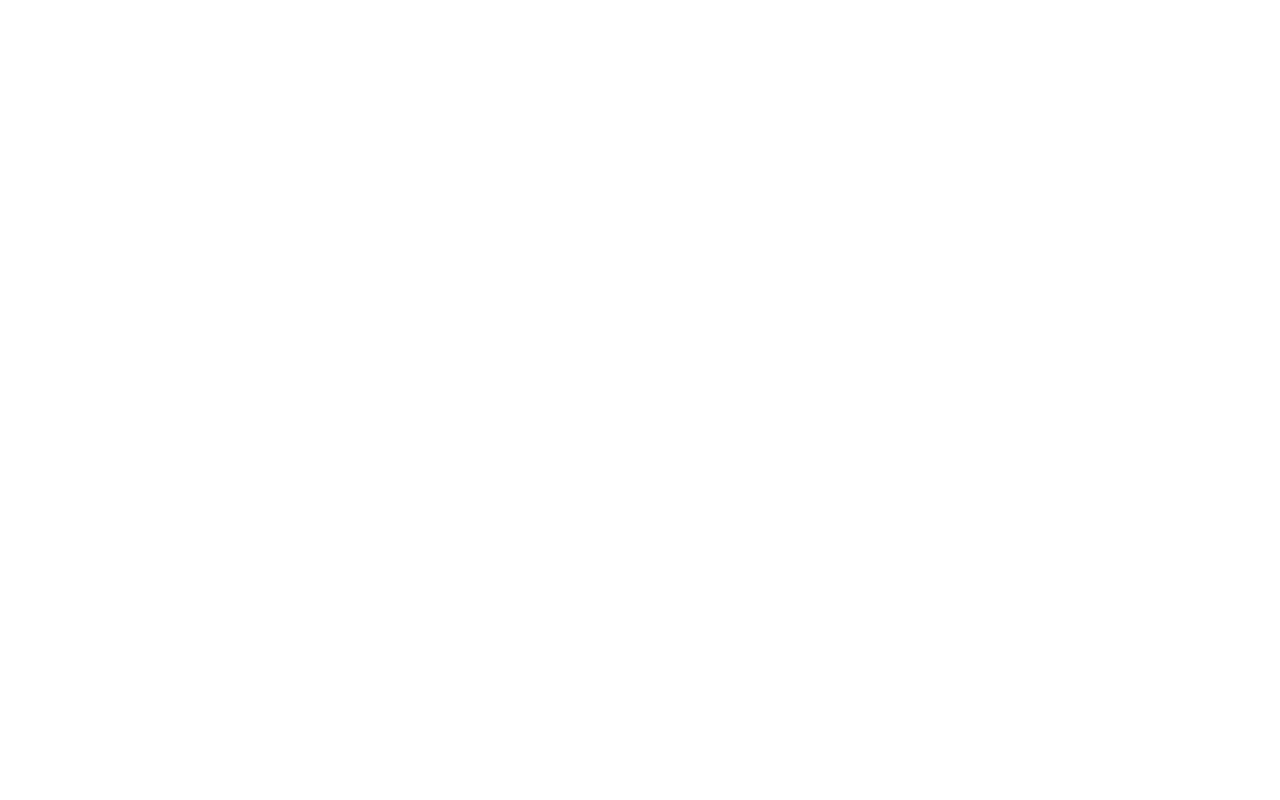
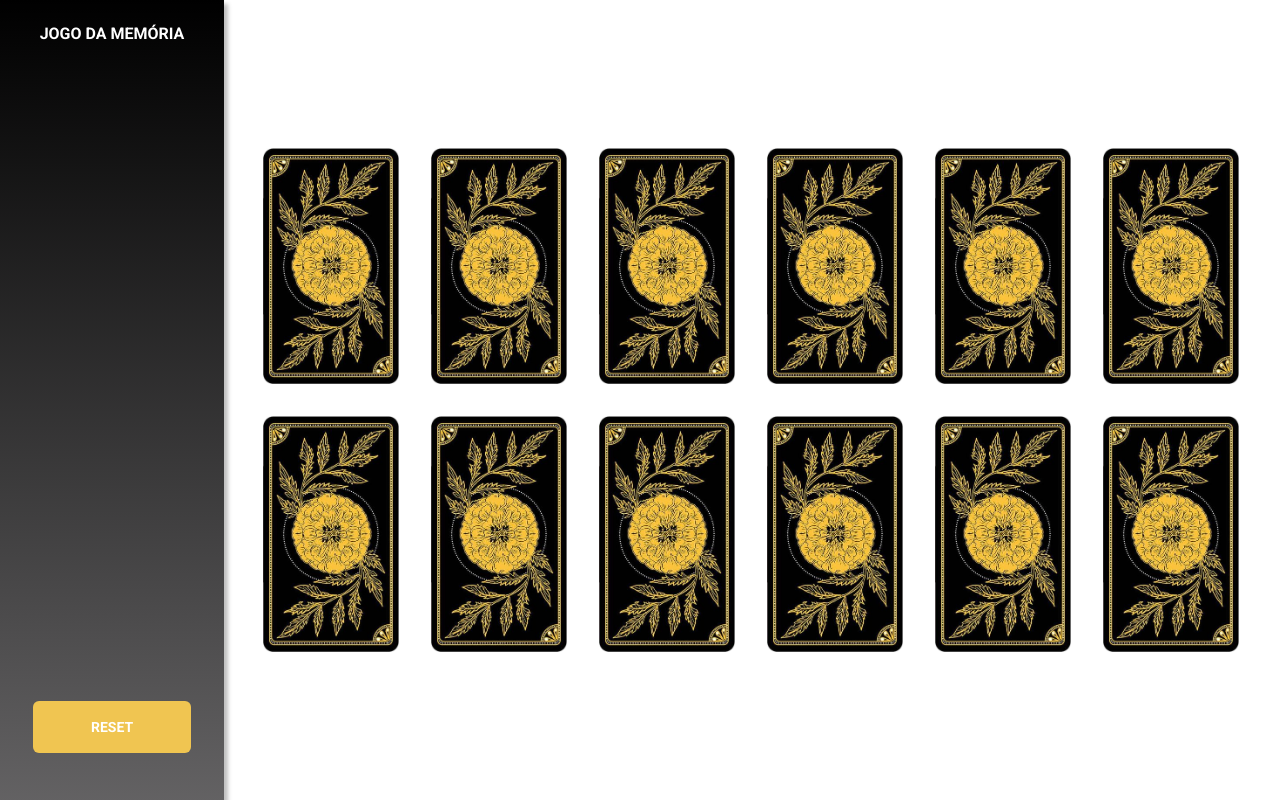
Before and after one commit to emanuellyleoncio/jogo-memoria, a React app in the folder jogo-memoria/: page / in a window 1280 px wide. Built offline with nearby package versions, Linux system fonts and the light colour scheme.

Commit message:
jogo finalizado

```diff
--- a/jogo-memoria/public/index.html
+++ b/jogo-memoria/public/index.html
@@ -3,6 +3,9 @@
   <head>
     <meta charset="utf-8" />
     <link rel="icon" href="%PUBLIC_URL%/favicon.ico" />
+    <link rel="preconnect" href="https://fonts.googleapis.com">
+    <link rel="preconnect" href="https://fonts.gstatic.com" crossorigin>
+    <link href="https://fonts.googleapis.com/css2?family=Roboto:wght@700&display=swap" rel="stylesheet">
     <meta name="viewport" content="width=device-width, initial-scale=1" />
     <meta name="theme-color" content="#000000" />
     <meta
--- a/jogo-memoria/src/cards.js
+++ b/jogo-memoria/src/cards.js
@@ -5,7 +5,7 @@
 import Nodejs from './assets/nodejs.png';
 import React from './assets/react.png';
 
-const cards = [
+const cardsOriginal = [
   {
     id: 1,
     slug: 'heroku',
@@ -78,6 +78,20 @@
     image: Heroku,
     turned: false
   },
-]
+];
+
+function shuffleArray(item) {
+
+  for (let i = item.length - 1; i > 0; i--) {
+
+    const j = Math.floor(Math.random() * (i + 1));
+
+    [item[i], item[j]] = [item[j], item[i]];
+  };
+
+  return item;
+};
+
+const cards = shuffleArray(cardsOriginal);
 
 export default cards;
--- /dev/null
+++ b/jogo-memoria/src/components/Cards/index.js
@@ -0,0 +1,64 @@
+import './style.css';
+import CardBack from '../../assets/card-back.png';
+
+function Cards({ card, stateCard, setStateCard }) {
+
+    function handleTurnedCard() {
+        const localCards = [...stateCard];
+
+        const currentCard = localCards.find((item) => {
+            return item.id === card.id;
+        });
+
+        const onlyTurnedCards = localCards.filter((item) => item.turned);
+
+        if (onlyTurnedCards.length > 1) {
+            return;
+        };
+
+        if (onlyTurnedCards.length && card.slug === onlyTurnedCards[0].slug) {
+            currentCard.turned = !currentCard.turned;
+            setStateCard(localCards);
+
+            setTimeout(() => {
+
+                if(currentCard.id === onlyTurnedCards[0].id) {
+                    return
+                };
+
+                const filteredCards = localCards.filter((item) => {
+                    return item.id !== currentCard.id && item.id !== onlyTurnedCards[0].id;
+                })
+
+                setStateCard(filteredCards);
+            }, 800)
+
+            return
+        };
+
+
+        currentCard.turned = !currentCard.turned;
+        setStateCard(localCards);
+
+        if (onlyTurnedCards.length) {
+            setTimeout(() => {
+                localCards.forEach((item) => {
+                    item.turned = false;
+                });
+
+                setStateCard([...localCards]);
+            }, 600)
+        };
+    };
+
+    return (
+        <img
+            className="card"
+            src={card.turned ? card.image : CardBack}
+            alt="Carta"
+            onClick={() => handleTurnedCard()}
+        />
+    );
+};
+
+export default Cards;
--- /dev/null
+++ b/jogo-memoria/src/components/Cards/style.css
@@ -0,0 +1,9 @@
+.card {
+    width: 136px;
+    height: 236px;
+    cursor: pointer;
+}
+
+.card:hover {
+    transform: scale(1.05);
+}
--- /dev/null
+++ b/jogo-memoria/src/components/Sidebar/index.js
@@ -0,0 +1,27 @@
+import './style.css';
+
+function Sidebar({ cards, setStateCard }) {
+
+    function handleReset() {
+        cards.forEach((card) => {
+            card.turned = false;
+        });
+
+        setStateCard(cards);
+    };
+
+    return (
+        <div className="container">
+            <div className="sidebar">
+                <h1>JOGO DA MEMÓRIA</h1>
+                <button
+                    onClick={() => handleReset()}
+                >
+                    RESET
+                </button>
+            </div>
+        </div>
+    );
+};
+
+export default Sidebar;
--- /dev/null
+++ b/jogo-memoria/src/components/Sidebar/style.css
@@ -0,0 +1,42 @@
+* {
+    padding: 0;
+    margin: 0;
+    box-sizing: border-box;
+}
+
+.sidebar {
+    color: #FFFFFF;
+    font-family: 'Roboto', sans-serif;
+    font-weight: 700;
+    background: linear-gradient(180deg, #000000 0%, rgba(15, 13, 15, 0.65) 100%);
+    box-shadow: 4px 4px 4px rgba(0, 0, 0, 0.25);
+    width: 224px;
+    height: 100vh;
+
+    display: flex;
+    flex-direction: column;
+    align-items: center;
+    justify-content: space-between;
+}
+
+.sidebar h1 {
+    font-size: 16px;
+    line-height: 19px;
+    margin-top: 24px;
+}
+
+.sidebar button {
+    all: unset;
+    box-sizing: border-box;
+    background: #F0C551;
+    border-radius: 6px;
+    cursor: pointer;
+    font-size: 14px;
+    line-height: 16px;
+    margin-bottom: 47px;
+    padding: 18px 58px;
+}
+
+.sidebar button:hover {
+    transform: scale(1.1);
+}
--- a/jogo-memoria/src/pages/Main/index.js
+++ b/jogo-memoria/src/pages/Main/index.js
@@ -1,9 +1,39 @@
 import './style.css';
+import Sidebar from '../../components/Sidebar';
+import Cards from '../../components/Cards';
+import cardsObject from '../../cards';
+import { useState } from 'react';
+import Congrats from '../../assets/congrats.png';
 
 function Main() {
+
+  const [ stateCard, setStateCard ] = useState([...cardsObject]);
+
   return (
     <div className="container">
-
+      <Sidebar
+        cards={cardsObject}
+        setStateCard={setStateCard}
+      />
+      <div className="container-main">
+        <div
+          className='container-card'
+          style={{'justifyContent' : `${stateCard.length ? 'flex-start' : 'center'}`}}
+        >
+          {stateCard.length ?
+            stateCard.map((card) => (
+              <Cards
+                key={card.id}
+                card={card}
+                stateCard={stateCard}
+                setStateCard={setStateCard}
+              />
+            ))
+            :
+            <img src={Congrats} alt="Parabéns"/>
+          }
+        </div>
+      </div>
     </div>
   );
 }
--- a/jogo-memoria/src/pages/Main/style.css
+++ b/jogo-memoria/src/pages/Main/style.css
@@ -0,0 +1,24 @@
+.container {
+  height: 100vh;
+
+  display: flex;
+  align-items: center;
+  justify-content: space-between;
+}
+
+.container-main {
+  display: flex;
+  align-items: center;
+  justify-content: center;
+  height: 100vh;
+  width: calc(100vw - 224px);
+
+}
+
+.container-card {
+  display: flex;
+  flex-wrap: wrap;
+  width: 978px;
+  height: 504px;
+  gap: 32px;
+}
```
Also changed, not shown: jogo-memoria/src/assets/puzzle.png (added), 1 other file.
